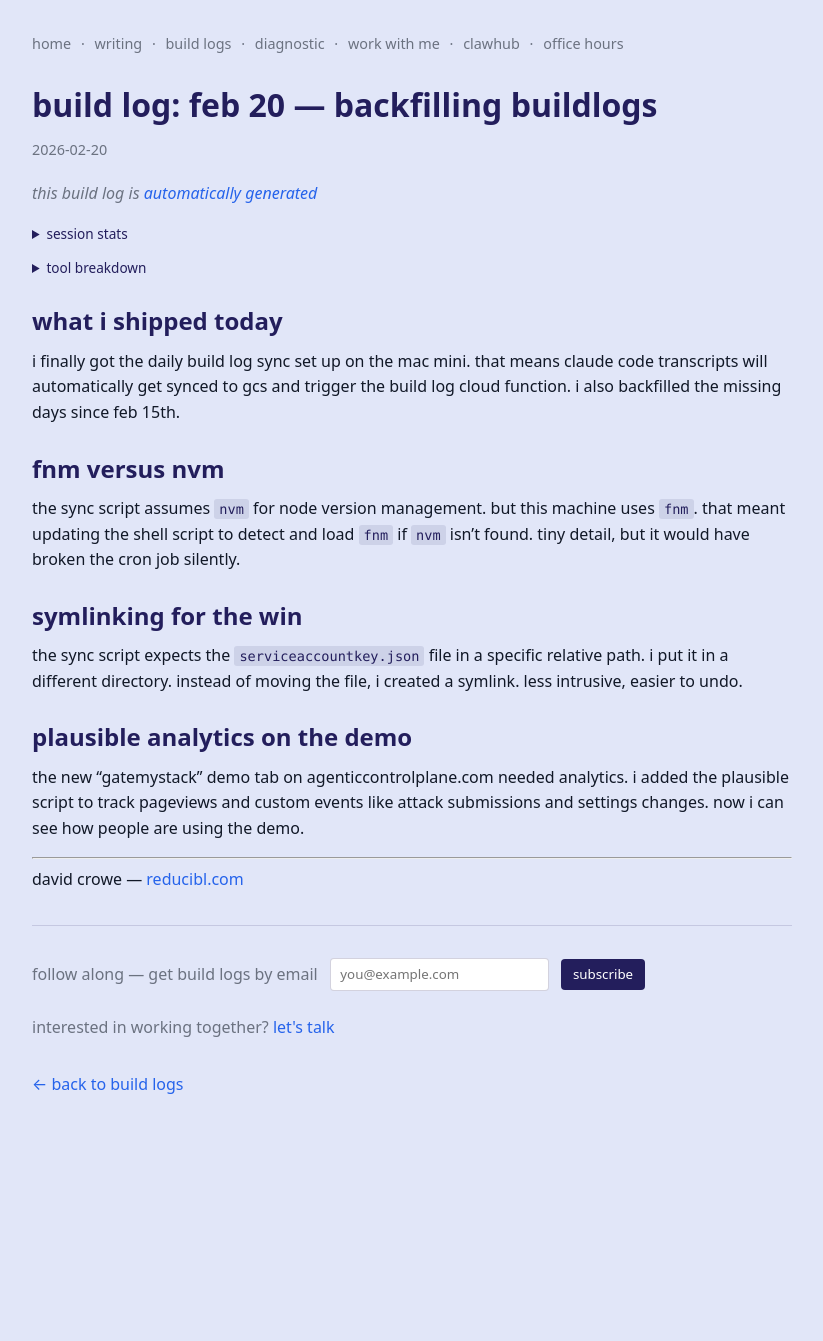
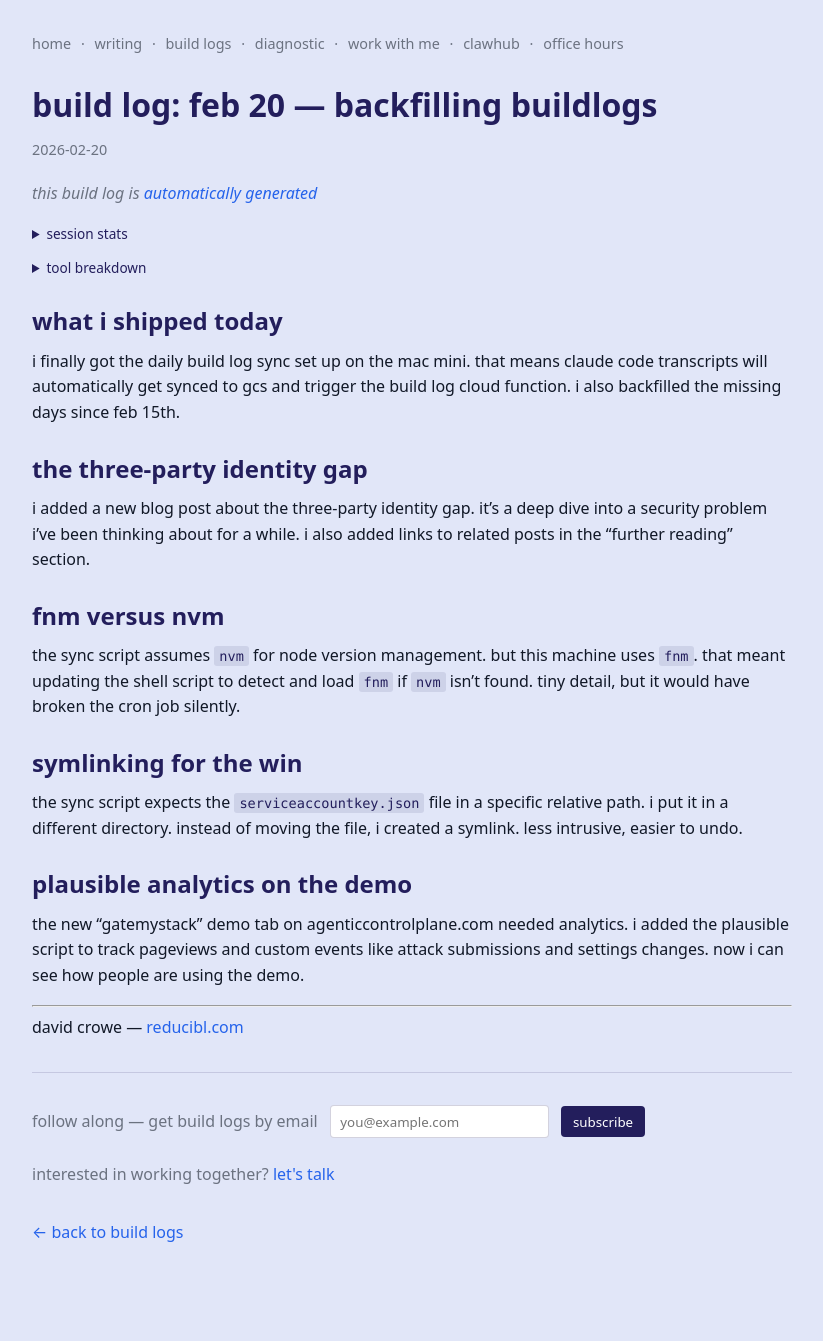
Before and after one commit to davidcrowe/reducibl.com, a Jekyll site: the page built from _posts/2026-02-20-build-log.md, in a window 1280 px wide. Shown: the whole page, without its empty margins (228-1051 px from the left). Built offline with Jekyll 4.4.1, drawn with Linux system fonts in a browser that asks for light colours; before the commit the page ends 1194 px from its top, so only the background shows below that.

Commit message:
update build log: add three-party identity gap entry

```diff
--- a/_posts/2026-02-20-build-log.md
+++ b/_posts/2026-02-20-build-log.md
@@ -32,6 +32,9 @@ screenshotCount: 0
 ### what i shipped today
 i finally got the daily build log sync set up on the mac mini. that means claude code transcripts will automatically get synced to gcs and trigger the build log cloud function. i also backfilled the missing days since feb 15th.
 
+### the three-party identity gap
+i added a new blog post about the three-party identity gap. it's a deep dive into a security problem i've been thinking about for a while. i also added links to related posts in the "further reading" section.
+
 ### fnm versus nvm
 the sync script assumes `nvm` for node version management. but this machine uses `fnm`. that meant updating the shell script to detect and load `fnm` if `nvm` isn't found. tiny detail, but it would have broken the cron job silently.
 
```
